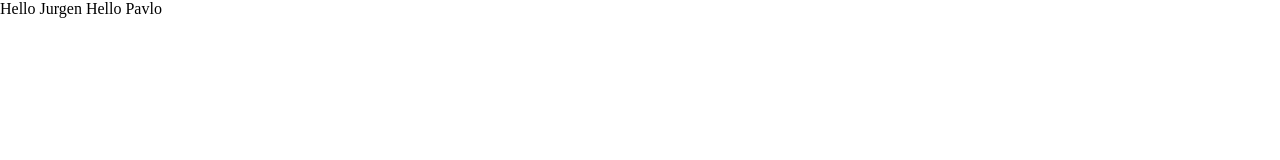
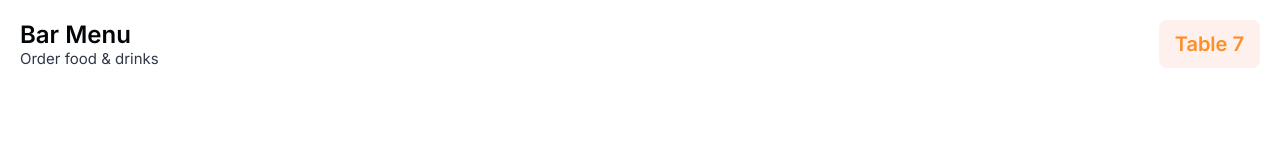
Before and after one commit to Jurgen-1/bar-app, a website built with Vite: page index.html in a window 1280 px wide. Built offline with nearby package versions, Linux system fonts and the light colour scheme.

Commit message:
Add Menu screen header

```diff
--- a/index.html
+++ b/index.html
@@ -5,12 +5,29 @@
     <link rel="icon" type="image/svg+xml" href="/favicon.svg" />
     <meta name="viewport" content="width=device-width, initial-scale=1.0" />
     <title>bar-app</title>
+    <link rel="preconnect" href="https://fonts.googleapis.com">
+<link rel="preconnect" href="https://fonts.gstatic.com" crossorigin>
+<link href="https://fonts.googleapis.com/css2?family=Inter:ital,opsz,wght@0,14..32,100..900;1,14..32,100..900&display=swap" rel="stylesheet">
   </head>
   <body>
-    <div id="app">
-      Hello Jurgen
-      Hello Pavlo
-    </div>
+    <div id="app"></div>
+
+    <template id="menu-header-template">
+      <header id="header" class="header">
+        <div>
+          <h1>Bar Menu</h1>
+          <h2>
+            Order food & drinks
+          </h2>
+        </div>
+        <div>
+          <div class="table">
+            Table <span id="table-num">7</span>
+          </div>
+        </div>
+      </header>
+    </template>
+
     <script type="module" src="/src/main.js"></script>
   </body>
 </html>
--- a/src/main.js
+++ b/src/main.js
@@ -1,3 +1,38 @@
 import "./style.css";
+import {renderMenuScreen} from "./screens/menu-screen";
+import { renderOrderScreen } from "./screens/order-screen";
+import { renderConfirmScreen } from "./screens/confirm-screen";
 
-console.log("poop")
+import {state} from "./state";
+
+const app = document.querySelector("#app");
+
+function render() {
+    app.innerHTML = "";
+
+    if (state.currentScreen === "MENU") {
+        renderMenuScreen()
+    }
+
+    if (state.currentScreen === "ORDER") {
+        renderOrderScreen()
+    }
+
+    if (state.currentScreen === "CONFIRM") {
+        renderConfirmScreen()
+    }
+
+    // switch (state.currentScreen) {
+    //     case "MENU":
+    //         renderMenuScreen();
+    //         return;
+    //     case "ORDER":
+    //         renderOrderScreen();
+    //         return;
+    //     case "CONFIRM":
+    //         renderConfirmScreen();
+    //         return;
+    // }
+}
+
+render()
--- /dev/null
+++ b/src/screens/confirm-screen.js
@@ -0,0 +1,3 @@
+export function renderConfirmScreen () {
+    console.log("render confirm")
+}
--- /dev/null
+++ b/src/screens/menu-screen.css
@@ -0,0 +1,16 @@
+.header {
+    display: flex;
+    flex-direction: row;
+    justify-content: space-between;
+    margin: 10px;
+    padding: 10px;
+}
+
+.table {
+  font-size: 20px;
+  color: #FF8D28;
+  background-color: #FEF1ED;
+  padding: 12px 16px 12px 16px;
+  border-radius: 8px;
+  font-weight: 600;
+}
--- /dev/null
+++ b/src/screens/menu-screen.js
@@ -0,0 +1,14 @@
+import  "./menu-screen.css";
+import {state} from "../state";
+
+const app = document.querySelector("#app");
+
+export function renderMenuScreen () {
+    renderHeader()
+}
+
+function renderHeader () {
+    const template = document.querySelector("#menu-header-template");
+    const node = template.content.cloneNode(true);
+    app.appendChild(node);
+}
--- /dev/null
+++ b/src/screens/order-screen.js
@@ -0,0 +1,3 @@
+export function renderOrderScreen () {
+    console.log("render order")
+}
--- /dev/null
+++ b/src/state.js
@@ -0,0 +1,4 @@
+export const state = {
+    currentScreen: "MENU",
+    menuItems: []
+}
--- a/src/style.css
+++ b/src/style.css
@@ -2,4 +2,21 @@
   box-sizing: border-box;
   margin: 0;
   padding: 0;
+  -webkit-font-smoothing: antialiased;
 }
+
+body {
+  color: #030609;
+  font-family: 'Inter', sans-serif;
+}
+
+h1 {
+  font-size: 24px;
+  font-weight: 600;
+}
+
+h2 {
+  font-size: 15px;
+  font-weight: 400;
+  color: #303749;
+}
```
